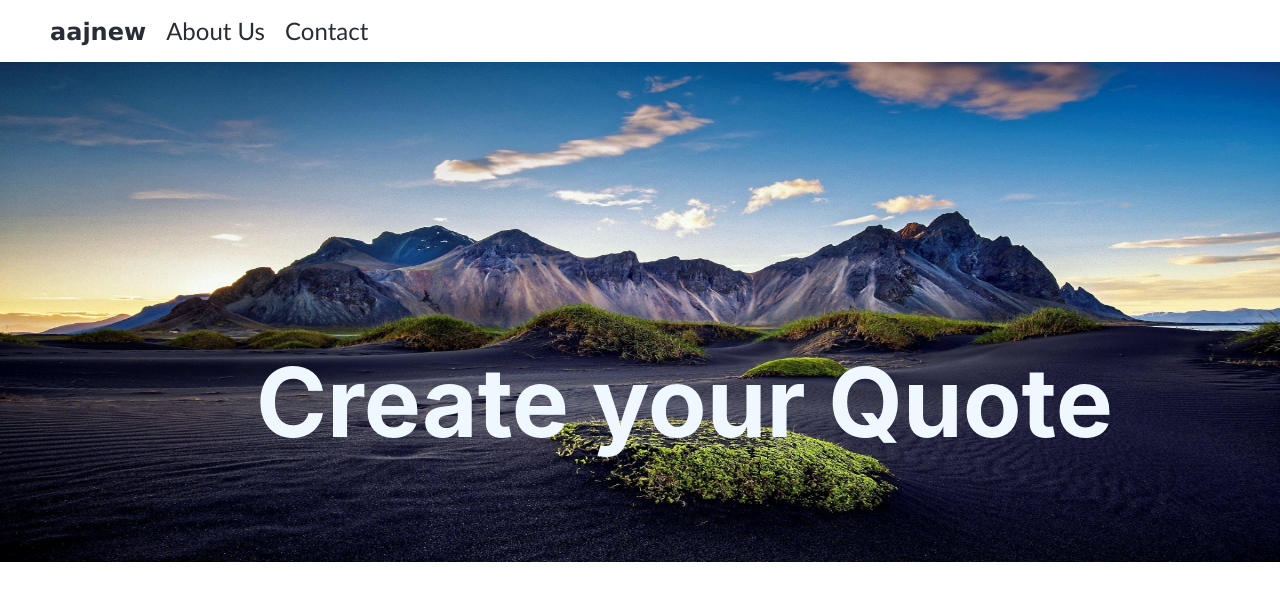
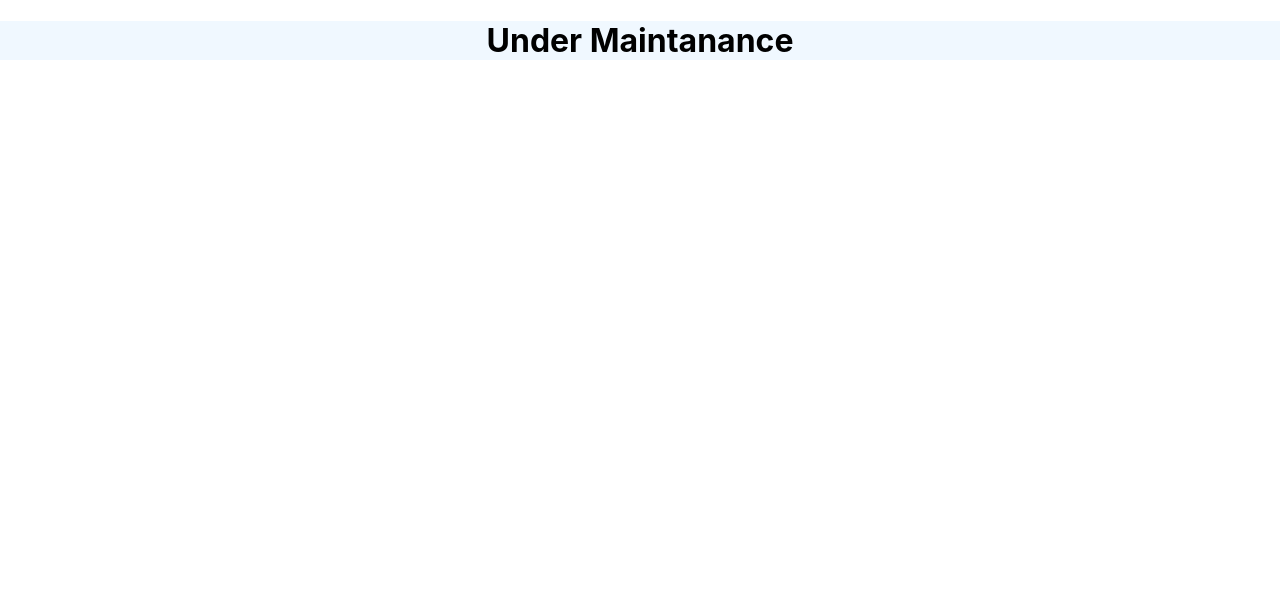
Before and after one commit to ashokmlr/aajnew, a React (Create React App) app: page / in a window 1280 px wide. Shown: the top 600 px of the page. Built offline with nearby package versions, Linux system fonts and the light colour scheme.

Commit message:
code changes

```diff
--- a/src/App.css
+++ b/src/App.css
@@ -1,5 +1,6 @@
 .App {
   text-align: center;
+  background-color: aliceblue;
 }
 
 
--- a/src/App.js
+++ b/src/App.js
@@ -1,14 +1,20 @@
-import REACT from "react"
+import REACT, {useState} from "react"
 import "./App.css"
 
 import {HeaderImage} from "./headerImage/headerImage"
 
 function App() {
+  const [ready, setReady] =  useState(false)
+  if(ready) {
+    <div>
+      <HeaderImage/>
+    </div>
+  }
   return (
-    <div>
-        <HeaderImage/>
+    <div className="App">
+      <h1>Under Maintanance</h1>
     </div>
-  );
+  )
 }
 
 export default App;
```
